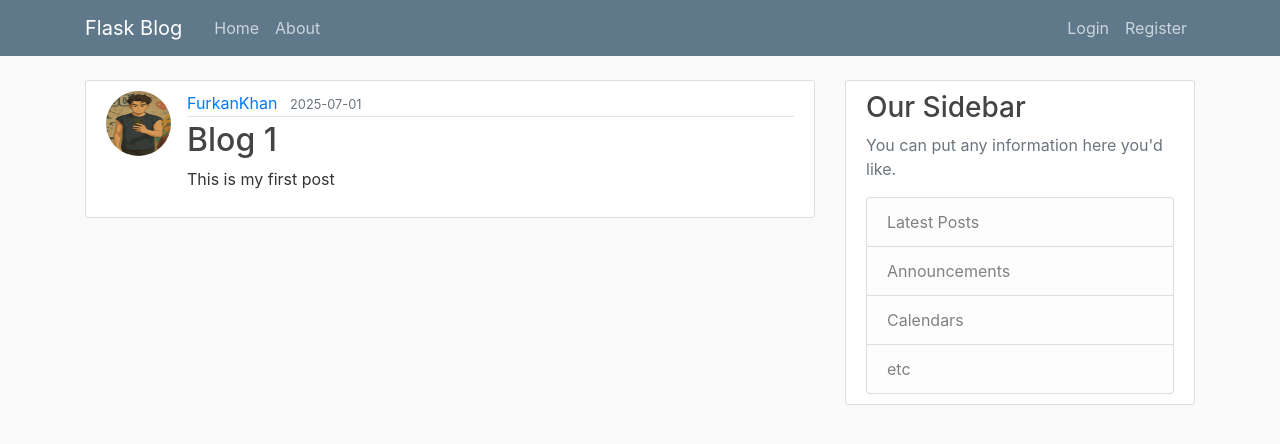
After one commit to FurkanKhann/JMIgram, a Flask app: page /post/1 in a window 1280 px wide. The commit adds this page. Shown: the top 444 px of the page. Run offline with Flask 3, Linux system fonts and the light colour scheme.

Commit message:
Add create_post.html and other template updates

```diff
--- a/app1/models.py
+++ b/app1/models.py
@@ -26,5 +26,5 @@ class Post(db.Model):
     content=db.Column(db.Text,nullable=False)
     user_id=db.Column(db.Integer,db.ForeignKey('user.id'),nullable=False)
 
-    def __repr__(self): ##method to show
-        return f"User('{self.title}','{self.date_posted}')"
+    def __repr__(self):
+        return f"Post(title='{self.title}', author='{self.author.username}', date='{self.date_posted}')"
--- a/app1/routes.py
+++ b/app1/routes.py
@@ -1,29 +1,17 @@
-from flask import render_template,url_for,flash,redirect,request
-from app1.form import RegistrationForm,LoginForm,UpdateAccountForm
+from flask import render_template,url_for,flash,redirect,request,abort
+from app1.form import RegistrationForm,LoginForm,UpdateAccountForm,PostForm
 from app1.models import User,Post
 from app1 import app,db,bcrypt
 from flask_login import login_user,current_user,logout_user,login_required
 import secrets
 from PIL import Image
 import os
-posts=[
-    {
-        'Author':'Furkan Khan',
-        'Title':'Billi meow meow',
-        'Content':'Cat do bhaw bhaw and dog do meow meow',
-        'Date':'June 29 2025'
-    },
-    {
-        'Author':'Shaista Iqbal',
-        'Title':'Power of black magic',
-        'Content':'100rs and your work done',
-        'Date':'June 29 2025'
-    }
-]
+
 
 @app.route("/")
 @app.route("/home")
 def home():
+    posts = Post.query.order_by(Post.date_posted.desc()).all()
     return render_template('home.html',posts=posts)
 
 @app.route("/about")
@@ -98,3 +86,50 @@ def account():
     ##logout_user()
     image_file=url_for('static',filename='profile_pic/'+current_user.image_file)
     return render_template('account.html',title='Account',image_file=image_file,form=form)
+
+@app.route("/post/new",methods=['GET','POST'])
+@login_required
+def new_post():
+    form=PostForm()
+    if form.validate_on_submit():
+        post=Post(title=form.title.data,content=form.content.data,author=current_user)
+        db.session.add(post)
+        db.session.commit()
+        flash('Your Post Is Created!','success')
+        return redirect(url_for('home'))
+    return render_template('create_post.html',title='New Post',form=form,legend='New Post')
+
+@app.route("/post/<int:post_id>")
+def post(post_id):
+    post=Post.query.get_or_404(post_id)
+    return render_template('post.html',title=post.title,post=post)
+
+@app.route("/post/<int:post_id>/update",methods=['GET','POST'])
+@login_required
+def update_post(post_id):
+    post=Post.query.get_or_404(post_id)
+    if post.author!=current_user:
+        abort(403)
+    form=PostForm()
+    if form.validate_on_submit():
+        post.title=form.title.data
+        post.content=form.content.data
+        db.session.commit()
+        flash('Post Updated Bro','success')
+        return redirect(url_for('post',post_id=post.id))
+    elif request.method=='GET':
+        form.title.data=post.title
+        form.content.data=post.content
+    return render_template('create_post.html',title='Update-post',form=form,legend='Update Post')
+
+
+@app.route("/post/<int:post_id>/delete",methods=['POST'])
+@login_required
+def delete_post(post_id):
+    post=Post.query.get_or_404(post_id)
+    if post.author!=current_user:
+        abort(403)
+    db.session.delete(post)
+    db.session.commit()
+    flash('Post deleted Bro','success')
+    return redirect(url_for('home'))
--- a/app1/templates/layout.html
+++ b/app1/templates/layout.html
@@ -14,6 +14,9 @@
       integrity="sha384-LN+7fdVzj6u52u30Kp6M/trliBMCMKTyK833zpbD+pXdCLuTusPj697FH4R/5mcr"
       crossorigin="anonymous"
     />
+    <!-- Bootstrap CSS -->
+    <link href="https://cdn.jsdelivr.net/npm/bootstrap@4.6.0/dist/css/bootstrap.min.css" rel="stylesheet">
+
     <link rel="stylesheet" href="{{ url_for('static', filename='main.css') }}">
 
   </head>
@@ -41,6 +44,7 @@
             <!-- Navbar Right Side -->
             <div class="navbar-nav">
               {% if current_user.is_authenticated %}
+               <a class="nav-item nav-link" href="{{url_for('new_post')}}">New Post</a>
               <a class="nav-item nav-link" href="{{url_for('account')}}">Account</a>
               <a class="nav-item nav-link" href="{{url_for('logout')}}">Logout</a>
               {% else %}
@@ -90,6 +94,13 @@
       src="https://cdn.jsdelivr.net/npm/bootstrap@5.3.7/dist/js/bootstrap.bundle.min.js"
       integrity="sha384-ndDqU0Gzau9qJ1lfW4pNLlhNTkCfHzAVBReH9diLvGRem5+R9g2FzA8ZGN954O5Q"
       crossorigin="anonymous"
+
     ></script>
+
+    <!-- jQuery -->
+    <script src="https://code.jquery.com/jquery-3.6.0.min.js"></script>
+<!-- Bootstrap JS -->
+    <script src="https://cdn.jsdelivr.net/npm/bootstrap@4.6.0/dist/js/bootstrap.bundle.min.js"></script>
+
   </body>
 </html>
--- /dev/null
+++ b/app1/templates/post.html
@@ -0,0 +1,39 @@
+{% extends "layout.html" %}
+{% block content %}
+  <article class="media content-section">
+    <img class="rounded-circle article-img" src="{{ url_for('static', filename='profile_pic/' + post.author.image_file) }}">
+    <div class="media-body">
+      <div class="article-metadata">
+        <a class="mr-2" href="#">{{ post.author.username }}</a>
+        <small class="text-muted">{{ post.date_posted.strftime('%Y-%m-%d') }}</small>
+        {% if post.author == current_user %}
+          <div>
+            <a class="btn btn-secondary btn-sm mt-1 mb-1" href="{{ url_for('update_post', post_id=post.id) }}">Update</a>
+            <button type="button" class="btn btn-danger btn-sm m-1" data-toggle="modal" data-target="#deleteModal">Delete</button>
+          </div>
+        {% endif %}
+      </div>
+      <h2 class="article-title">{{ post.title }}</h2>
+      <p class="article-content">{{ post.content }}</p>
+    </div>
+  </article>
+  <!-- Modal -->
+  <div class="modal fade" id="deleteModal" tabindex="-1" role="dialog" aria-labelledby="deleteModalLabel" aria-hidden="true">
+    <div class="modal-dialog" role="document">
+      <div class="modal-content">
+        <div class="modal-header">
+          <h5 class="modal-title" id="deleteModalLabel">Delete Post?</h5>
+          <button type="button" class="close" data-dismiss="modal" aria-label="Close">
+            <span aria-hidden="true">&times;</span>
+          </button>
+        </div>
+        <div class="modal-footer">
+          <button type="button" class="btn btn-secondary" data-dismiss="modal">Close</button>
+          <form action="{{ url_for('delete_post', post_id=post.id) }}" method="POST">
+            <input class="btn btn-danger" type="submit" value="Delete">
+          </form>
+        </div>
+      </div>
+    </div>
+  </div>
+{% endblock content %}
```
Also changed, not shown: app1/form.py (+6 -1 lines), app1/templates/create_post.html (added, +44 -0 lines), app1/templates/home.html (+15 -11 lines), text.py (added, +10 -0 lines), instance/site.db.
